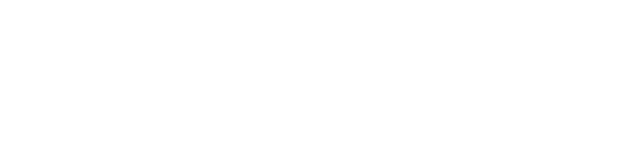
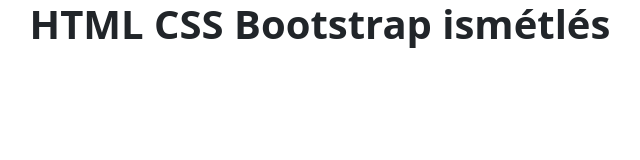
Before and after one commit to Aladiin008/Harmadik-projekt, a plain HTML site: page index.html in a window 1280 px wide. Shown: the whole page, without its empty margins (320-960 px from the left). Drawn offline with nearby package versions, Linux system fonts and the light colour scheme.

Commit message:
Kész a fejrész

```diff
--- a/index.html
+++ b/index.html
@@ -4,9 +4,23 @@
     <meta charset="UTF-8">
     <meta http-equiv="X-UA-Compatible" content="IE=edge">
     <meta name="viewport" content="width=device-width, initial-scale=1.0">
-    <title>Document</title>
+    <link href="https://cdn.jsdelivr.net/npm/bootstrap@5.3.0-alpha1/dist/css/bootstrap.min.css" rel="stylesheet" integrity="sha384-GLhlTQ8iRABdZLl6O3oVMWSktQOp6b7In1Zl3/Jr59b6EGGoI1aFkw7cmDA6j6gD" crossorigin="anonymous">
+    <script src="https://cdn.jsdelivr.net/npm/bootstrap@5.3.0-alpha1/dist/js/bootstrap.bundle.min.js" integrity="sha384-w76AqPfDkMBDXo30jS1Sgez6pr3x5MlQ1ZAGC+nuZB+EYdgRZgiwxhTBTkF7CXvN" crossorigin="anonymous"></script>
+    <link rel="stylesheet" href="style.css"/>
+
+    <title>Html css bootstrap ismétlés</title>
 </head>
+
 <body>
+    <div class="container-fluid">
+        <header>
+            <h1 class="text-center fw-bold ">HTML CSS Bootstrap ismétlés</h1>
+        </header>
+
+
+
+
+    </div>
 
 </body>
 </html>
```
